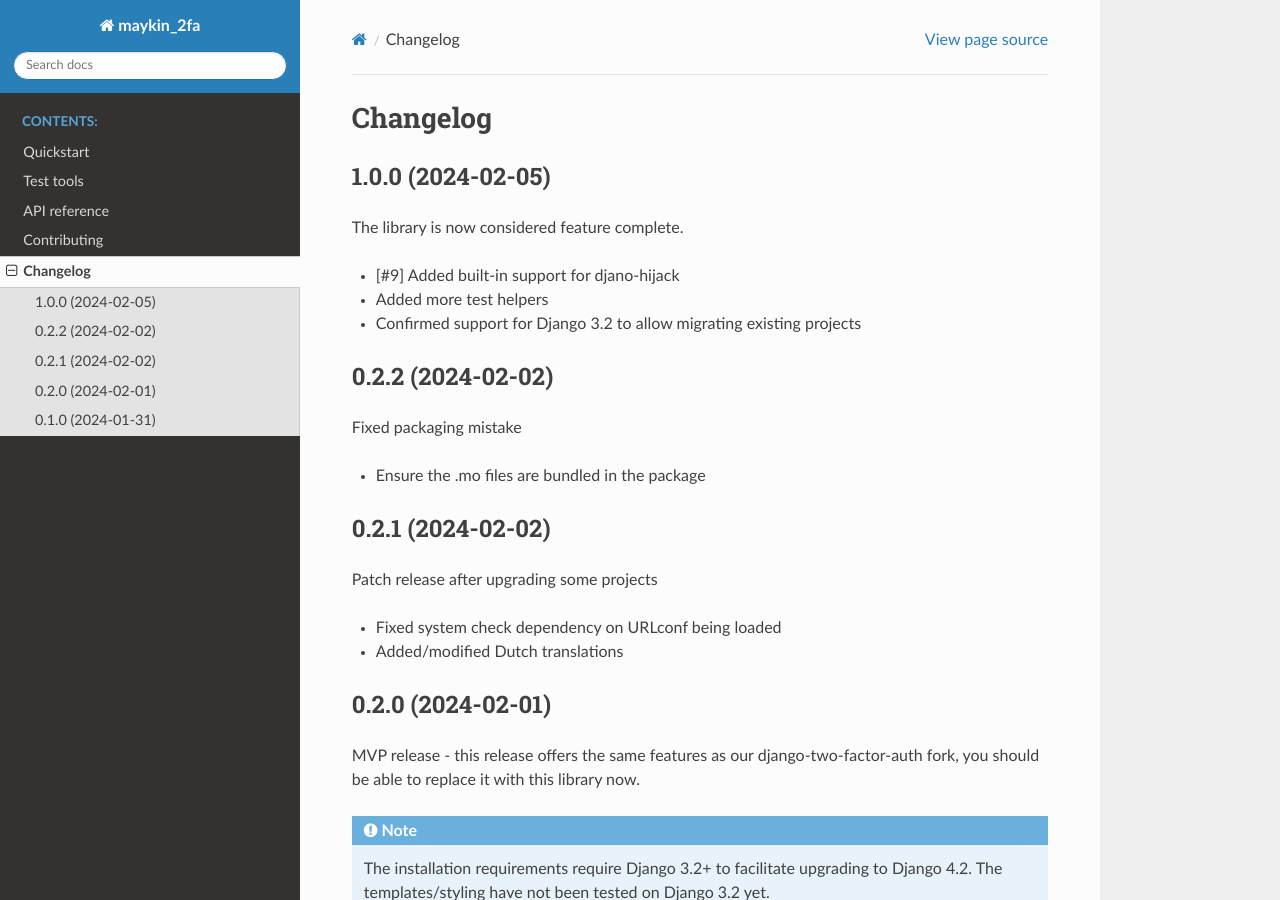
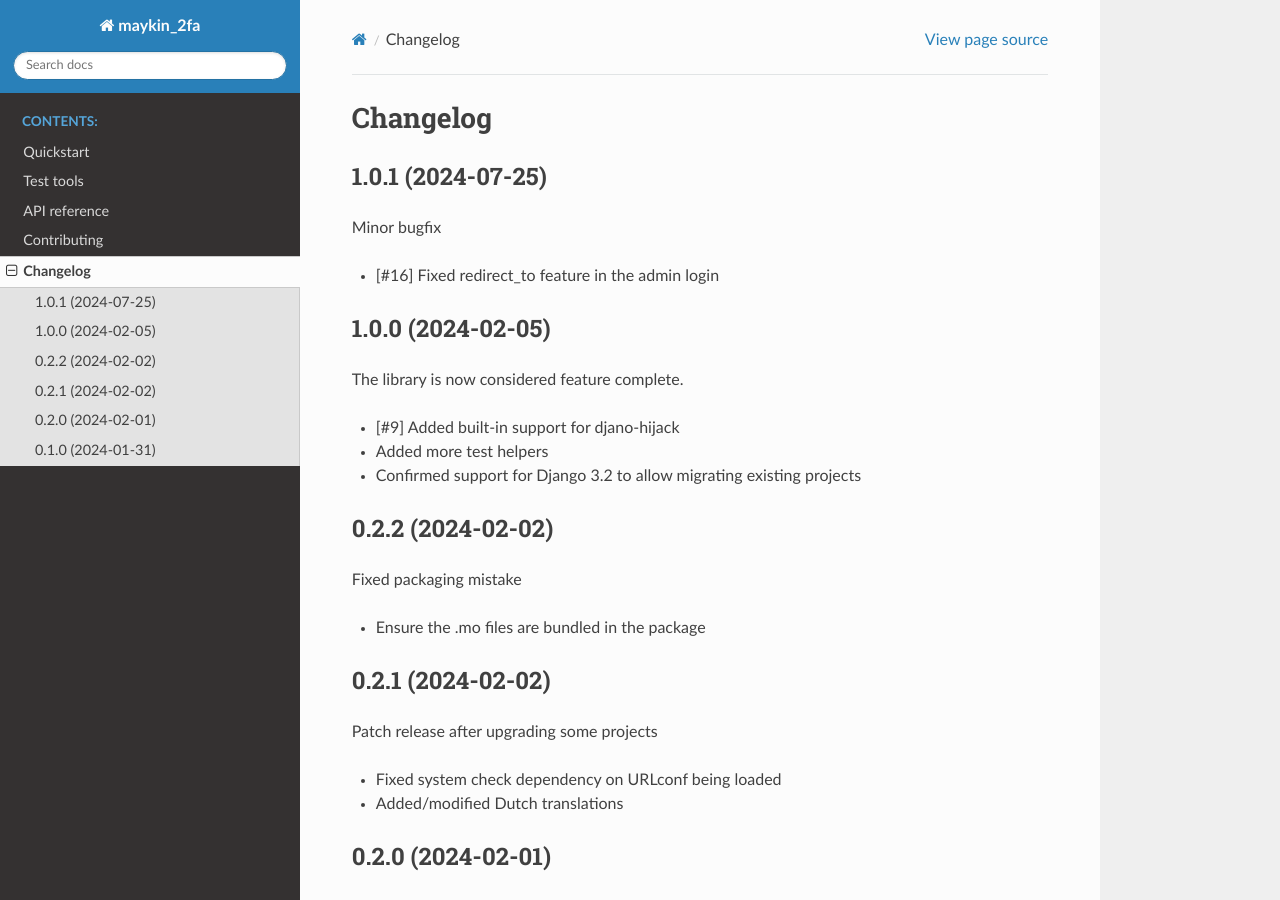
Before and after one commit to maykinmedia/maykin-2fa, a Sphinx documentation site: the page built from docs/changelog.rst, in a window 1280 px wide and 900 px high. Built offline with Sphinx 7.4.7 and the Read the Docs theme 2.0.0, drawn with Linux system fonts in a browser that asks for light colours.

Commit message:
:bookmark: Bump version to 1.0.1 and update changelog

```diff
--- a/CHANGELOG.rst
+++ b/CHANGELOG.rst
@@ -1,6 +1,13 @@
 =========
 Changelog
 =========
+
+1.0.1 (2024-07-25)
+==================
+
+Minor bugfix
+
+* [#16] Fixed redirect_to feature in the admin login
 
 1.0.0 (2024-02-05)
 ==================
--- a/README.rst
+++ b/README.rst
@@ -1,7 +1,7 @@
 Maykin 2FA
 ==========
 
-:Version: 1.0.0
+:Version: 1.0.1
 :Source: https://github.com/maykinmedia/maykin-2fa
 :Keywords: django, two factor, multi factor auth, mfa
 
--- a/docs/conf.py
+++ b/docs/conf.py
@@ -26,7 +26,7 @@ copyright = "2024, Maykin Media"
 author = "Maykin Media"
 
 # The full version, including alpha/beta/rc tags
-release = "1.0.0"
+release = "1.0.1"
 
 
 # -- General configuration ---------------------------------------------------
--- a/pyproject.toml
+++ b/pyproject.toml
@@ -4,7 +4,7 @@ build-backend = "setuptools.build_meta"
 
 [project]
 name = "maykin_2fa"
-version = "1.0.0"
+version = "1.0.1"
 description = "An opinionated integration of django-two-factor-auth in the Django admin interface."
 authors = [
     {name = "Maykin Media", email = "support@maykinmedia.nl"}
@@ -81,7 +81,7 @@ markers = [
 ]
 
 [tool.bumpversion]
-current_version = "1.0.0"
+current_version = "1.0.1"
 files = [
     {filename = "pyproject.toml"},
     {filename = "README.rst"},
```
